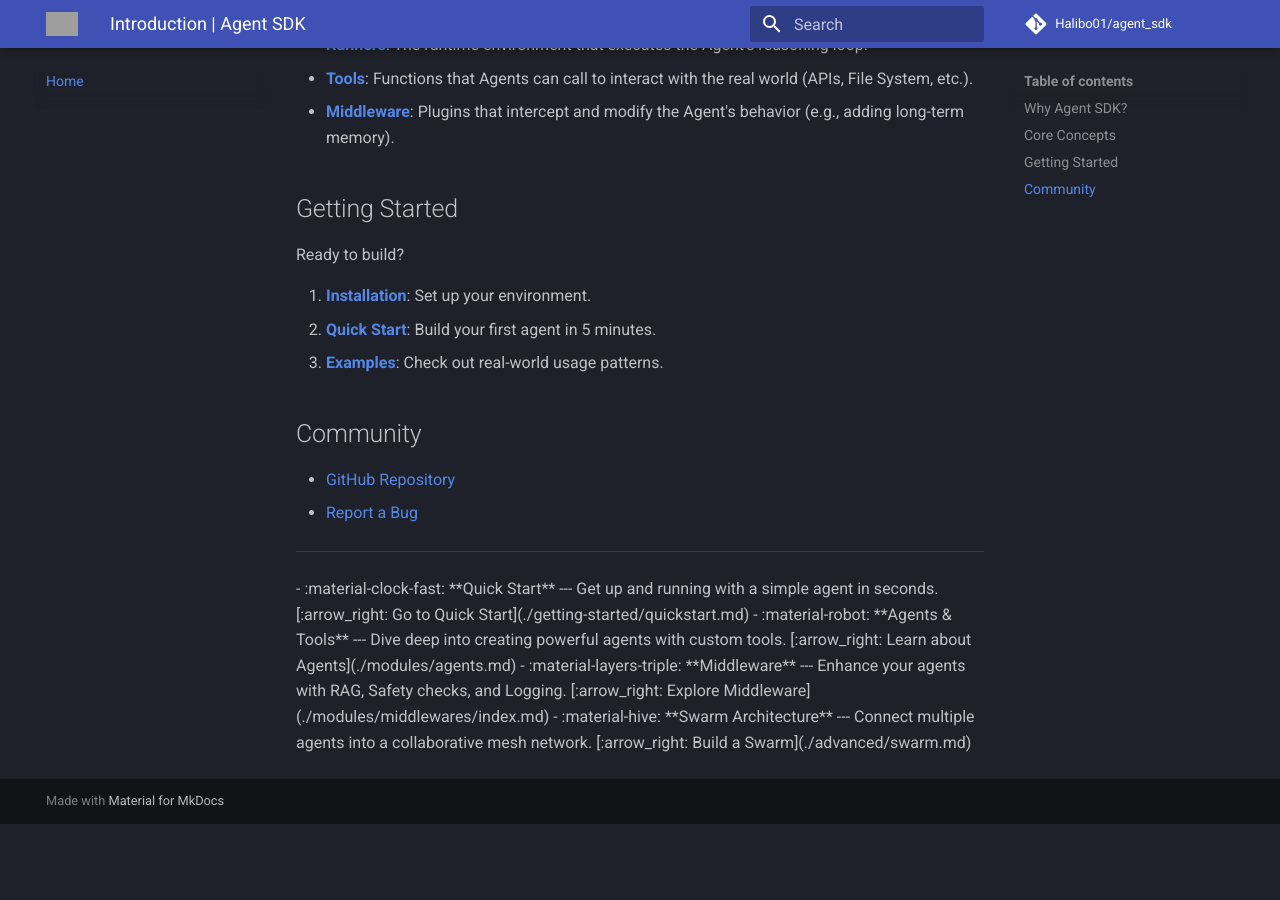
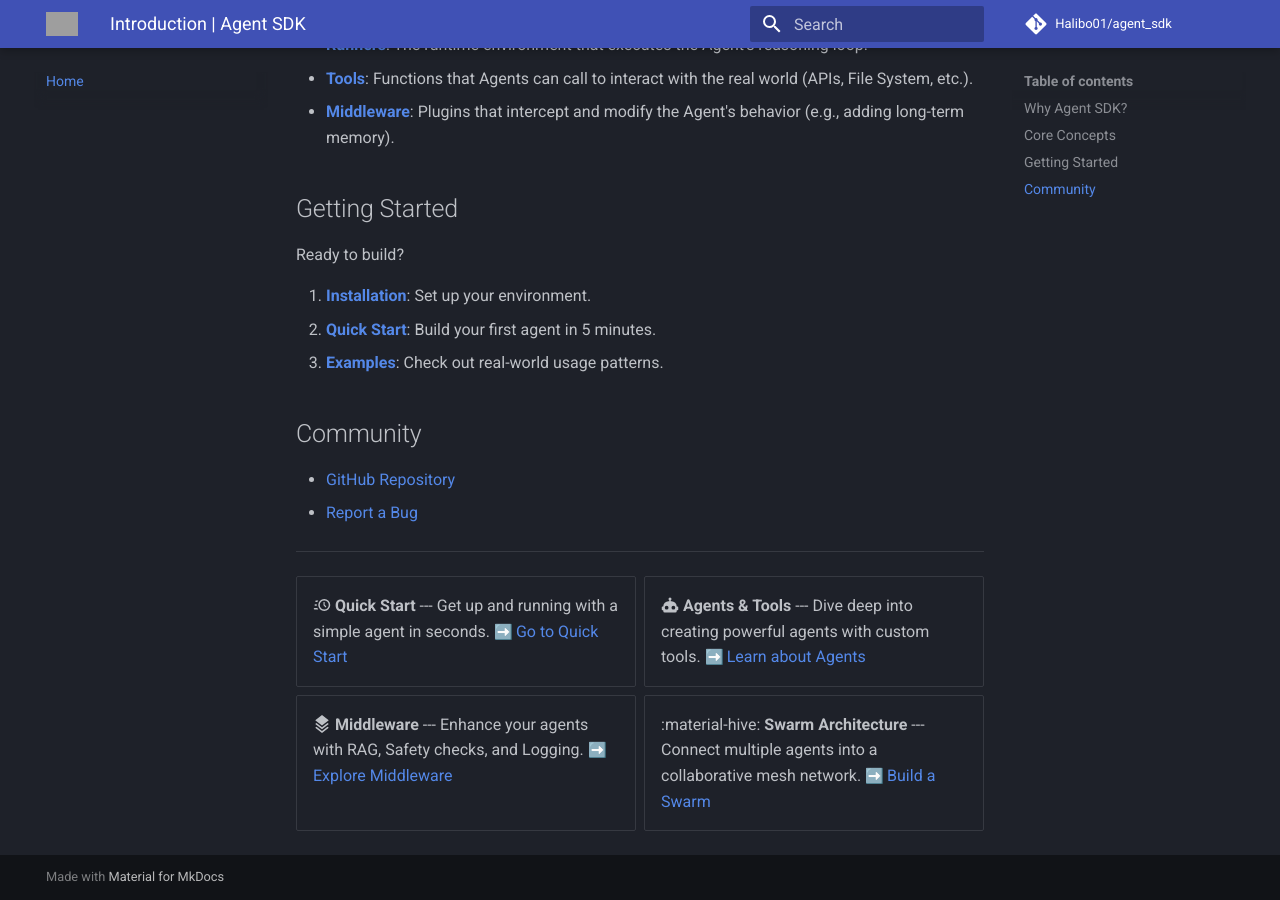
Before and after one commit to Halibo01/agent_sdk, an MkDocs documentation site: the page built from docs/index.md, in a window 1280 px wide and 900 px high, scrolled down 707 px. Built offline with MkDocs 1.6.1 and Material for MkDocs 9.7.7, drawn with Linux system fonts in a browser that asks for light colours; emoji names are drawn with the system emoji font; comment, search, counter and statistics services are not loaded; before the commit the page ends 1531 px from its top, so only the background shows below that; grey boxes are pictures that could not be loaded.

Commit message:
Update docs

```diff
--- a/mkdocs.yml
+++ b/mkdocs.yml
@@ -15,6 +15,21 @@ plugins:
   - git-revision-date-localized:
       type: timeago
       enable_creation_date: true
+
+markdown_extensions:
+  - attr_list
+  - md_in_html
+  - admonition
+  - pymdownx.details
+  - pymdownx.superfences
+  - pymdownx.highlight:
+      anchor_linenums: true
+  - pymdownx.inlinehilite
+  - pymdownx.snippets
+  - pymdownx.emoji:
+      emoji_index: !!python/name:materialx.emoji.twemoji
+      emoji_generator: !!python/name:materialx.emoji.to_svg
+
 theme:
   name: material
   logo: material/robot
--- a/requirements.txt
+++ b/requirements.txt
@@ -26,6 +26,8 @@ colorama
 
 # Documentation
 mkdocs
-mkdocs-material>=9.5.0
+mkdocs-material[imaging]>=9.5.0
 mkdocs-minify-plugin>=0.8.0
 mkdocs-git-revision-date-localized-plugin>=1.2.0
+pillow
+cairosvg
```
